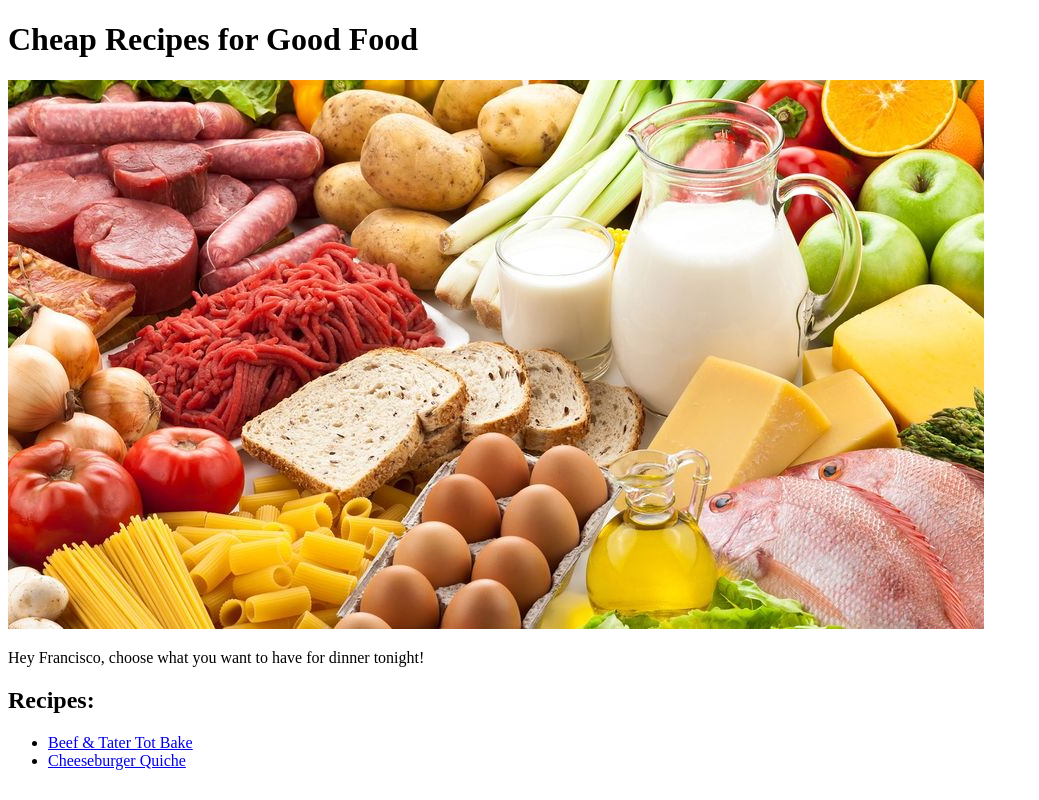
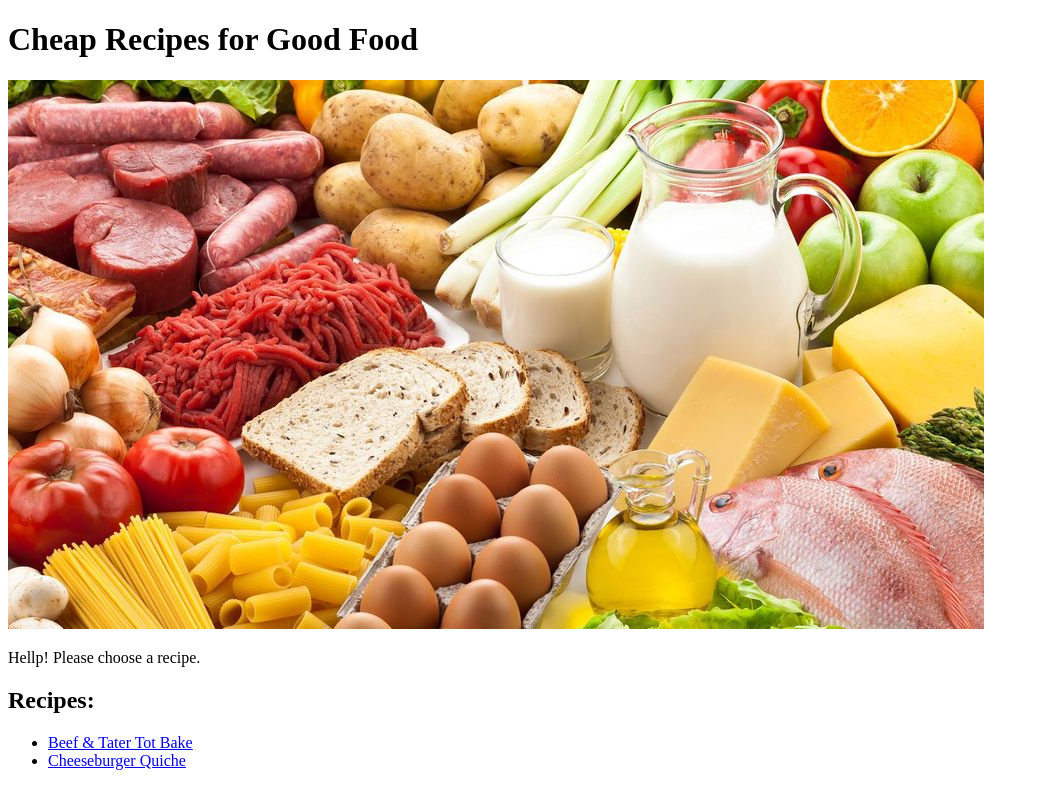
Before and after one commit to barretocgu/Recipes, a plain HTML site: page index.html in a window 1280 px wide. Shown: the whole page, without its empty margins (0-1039 px from the left). Drawn offline with Linux system fonts and the light colour scheme.

Commit message:
Update index.html

```diff
--- a/index.html
+++ b/index.html
@@ -9,7 +9,7 @@
 <body>
     <h1>Cheap Recipes for Good Food</h1>
     <img src="images/food.jpg" alt = "An array of raw ingredients ready to used in different recipes">
-    <p>Hey Francisco, choose what you want to have for dinner tonight!</p>
+    <p>Hellp! Please choose a recipe.</p>
     <h2>Recipes:</h2>
     <ul>
         <li><a href="recipepages/beefntaterbake.html">Beef & Tater Tot Bake</a></li>
```
